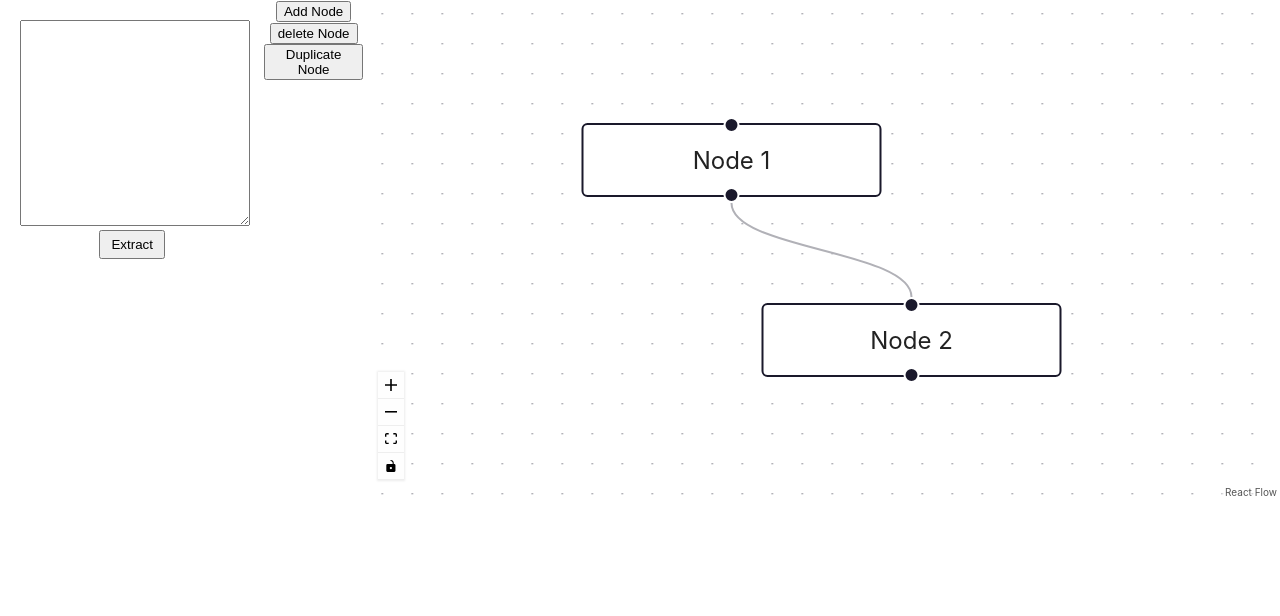
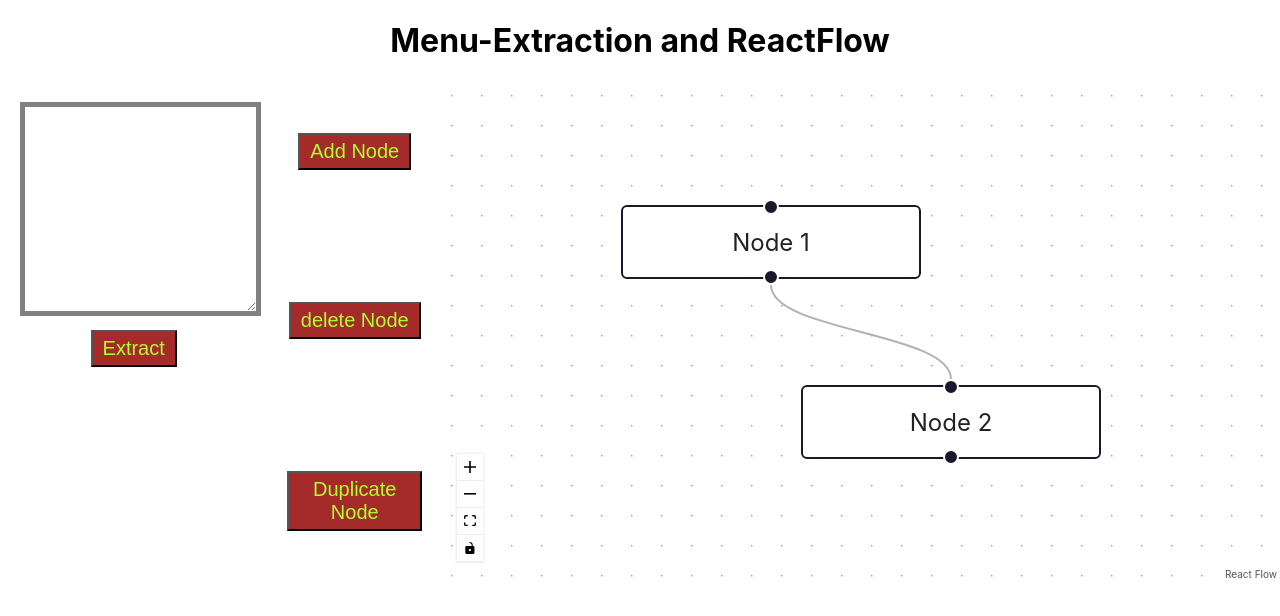
Before and after one commit to amanuelbelete95/react-flow-extraction, a React (Create React App) app: page / in a window 1280 px wide. Shown: the top 616 px of the page. Built offline with nearby package versions, Linux system fonts and the light colour scheme; the HTML template or start-up script is replaced by a standard one.

Commit message:
Add edges

```diff
--- a/src/App.tsx
+++ b/src/App.tsx
@@ -5,6 +5,7 @@ import WorkFlowGraph from './components/workflow/WorkFlowGraph';
 function App() {
   return (
     <div className='App'>
+      <h1>Menu-Extraction and ReactFlow</h1>
       <WorkFlowGraph />
     </div>
   );
--- a/src/components/workflow/Button.tsx
+++ b/src/components/workflow/Button.tsx
@@ -1,4 +1,5 @@
 import React from 'react';
+import Styles from './WorkFlowGraph.module.css';
 
 type ClickHandler = React.MouseEventHandler<HTMLButtonElement>;
 function Button({
@@ -10,7 +11,11 @@ function Button({
 }) {
   return (
     <div>
-      <button onClick={handleClick}>{text}</button>
+      <button
+        onClick={handleClick}
+        className={Styles.button}>
+        {text}
+      </button>
     </div>
   );
 }
--- a/src/components/workflow/WorkFlowGraph.module.css
+++ b/src/components/workflow/WorkFlowGraph.module.css
@@ -1,6 +1,7 @@
 .container {
   display: flex;
   justify-content: space-around;
+  gap: 20px;
 }
 
 .leftPanel {
@@ -14,11 +15,15 @@
   width: 100%;
   height: 200px;
   margin-bottom: 10px;
+  border: 5px solid gray;
 }
 
 .button {
   padding: 5px 10px;
   cursor: pointer;
+  font-size: 20px;
+  color: greenyellow;
+  background-color: brown;
 }
 
 .centerPanel {
@@ -29,3 +34,10 @@
 .error {
   color: red;
 }
+.btnContainer {
+  display: flex;
+  flex-direction: column;
+  gap: 30px;
+  align-items: center;
+  justify-content: space-around;
+}
--- a/src/components/workflow/WorkFlowGraph.tsx
+++ b/src/components/workflow/WorkFlowGraph.tsx
@@ -19,10 +19,11 @@ const WorkFlowGraph: React.FC = function () {
   const [error, setError] = useState<boolean>(false);
   const [selectedNode, setSelectedNode] = useState<string | null>(null);
   const [elements, setElements] = useState<Node[]>([]);
+  const [selectedEdges, setSelectedEdges] = useState<string[]>([]);
 
   //
   const extractMenuItems = () => {
-    const regex = /^\d+\.\s.+/gm;
+    const regex = /^\d+\:\s.+/gm;
     const matches = text.match(regex);
 
     if (matches) {
@@ -43,9 +44,17 @@ const WorkFlowGraph: React.FC = function () {
     const newNode = {
       id: (Math.random() * 50).toString(),
       data: { label: `Node ${Math.round(Math.random() * 11)}` },
-      position: { x: Math.random() * 200, y: Math.random() * 200 },
+      position: { x: Math.random() * 300, y: Math.random() * 300 },
     };
     setElements((prevElements) => [...prevElements, newNode]);
+  };
+  const onConnect = (params: any) => {
+    const newEdge = {
+      id: `edge-${params.source}-${params.target}`,
+      source: params.source,
+      target: params.target,
+    };
+    setSelectedEdges((prevEdges) => [...prevEdges, newEdge.id]);
   };
 
   const deleteNode = (nodeId: any) => {
@@ -67,7 +76,7 @@ const WorkFlowGraph: React.FC = function () {
       const duplicatedNode: Node = {
         id: (Math.random() * 50).toString(),
         data: { label: 'duplicate' },
-        position: { x: Math.random() * 200, y: Math.random() * 200 },
+        position: { x: Math.random() * 100, y: Math.random() * 100 },
       };
       setElements((prevElements) => [...prevElements, duplicatedNode]);
     }
@@ -81,7 +90,7 @@ const WorkFlowGraph: React.FC = function () {
             <textarea
               value={text}
               onChange={(e) => setText(e.target.value)}
-              style={{ width: '100%', height: '200px' }}></textarea>
+              className={Styles.textArea}></textarea>
             <button
               onClick={extractMenuItems}
               className={Styles.button}>
@@ -94,12 +103,15 @@ const WorkFlowGraph: React.FC = function () {
               <div className={Styles.error}>No valid menu items found</div>
             )}
             {extractedMenuItems.map((item, index) => (
-              <div key={index}>{item}</div>
+              <div key={index}>
+                <h2>Menu Item</h2>
+                {item}
+              </div>
             ))}
           </div>
         </div>
 
-        <div style={{ display: 'flex', flexDirection: 'column' }}>
+        <div className={Styles.btnContainer}>
           <Button
             text='Add Node'
             handleClick={addNode}
@@ -121,7 +133,9 @@ const WorkFlowGraph: React.FC = function () {
             nodes={elements && elements.length === 0 ? initialNodes : elements}
             edges={initialEdges}
             fitView
-            onNodeClick={onNodeClick}>
+            onNodeClick={onNodeClick}
+            onConnect={onConnect}
+            nodesConnectable={true}>
             <Background />
             <Controls />
           </ReactFlow>
```
